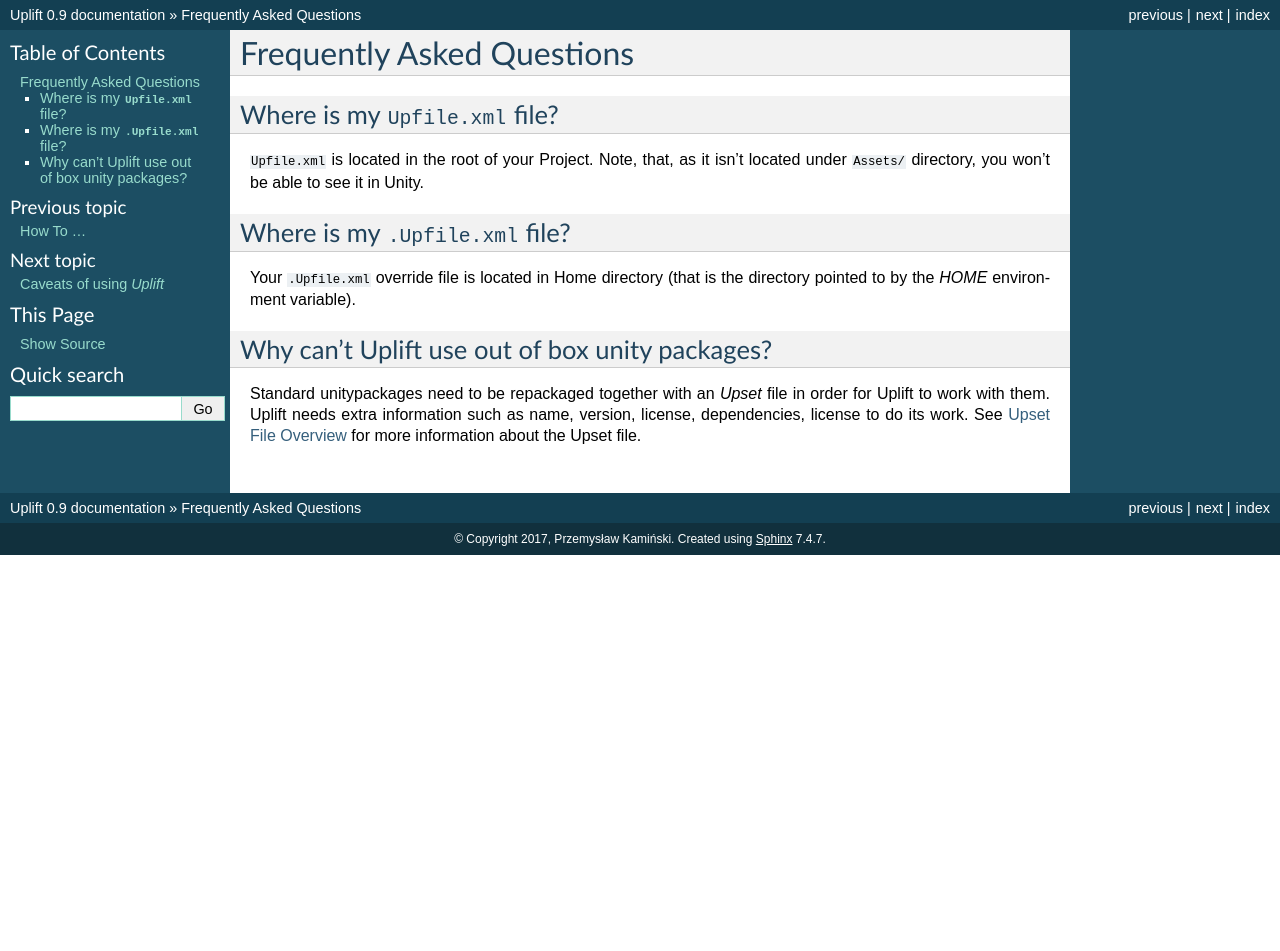
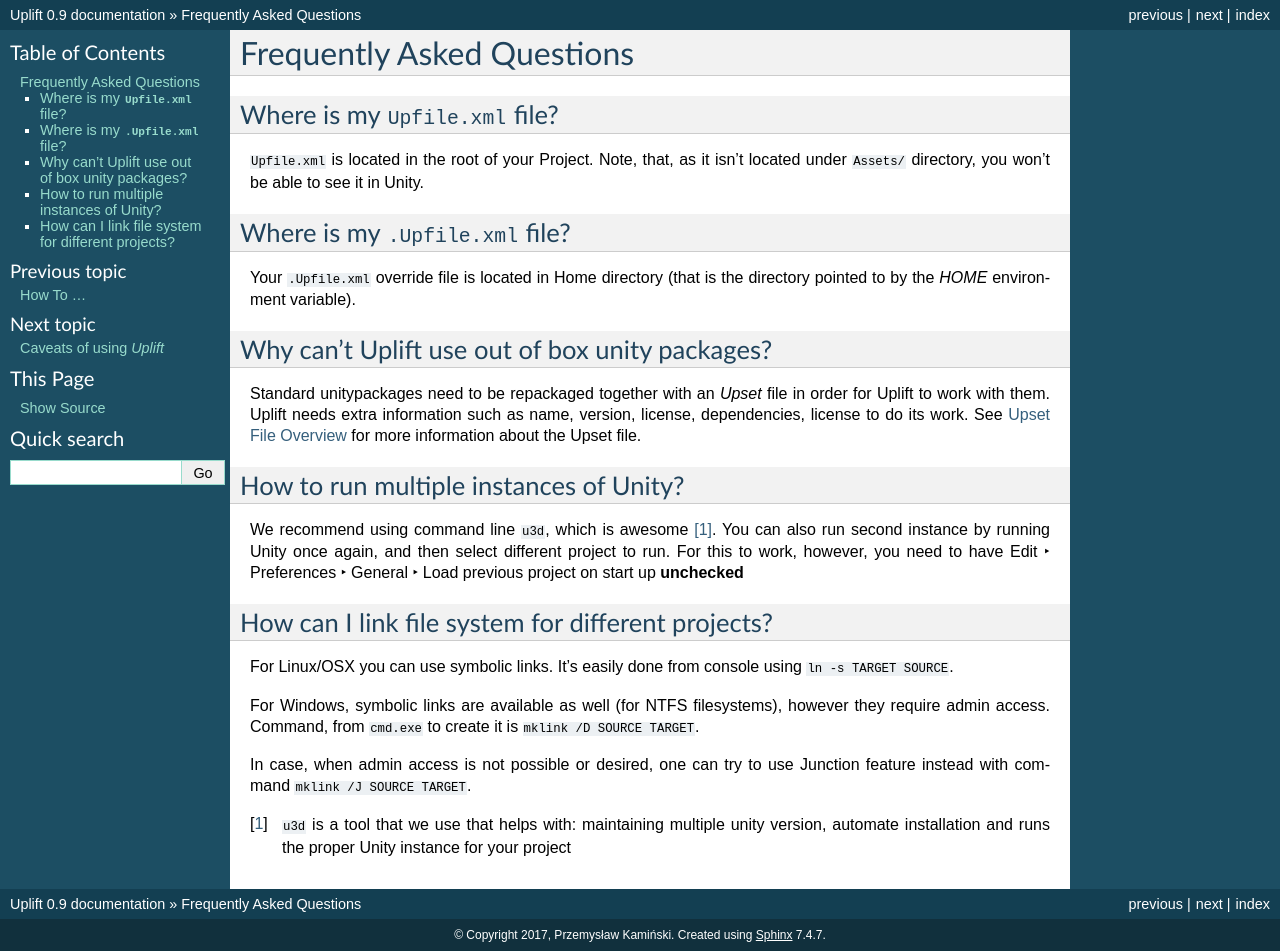
Before and after one commit to DragonBox/uplift-documentation, a Sphinx documentation site: the page built from source/faq.rst, in a window 1280 px wide. Built offline with Sphinx 7.4.7, drawn with Linux system fonts in a browser that asks for light colours; before the commit the page ends 900 px from its top, so only the background shows below that.

Commit message:
Add document: working on two projects

```diff
--- a/source/faq.rst
+++ b/source/faq.rst
@@ -15,9 +15,36 @@
 Where is my ``.Upfile.xml`` file?
 =================================
 
-Your ``.Upfile.xml`` override file is located in Home directory (that is the directory pointed to by the *HOME* environment variable).
+Your ``.Upfile.xml`` override file is located in Home directory (that is the directory pointed to by
+the *HOME* environment variable).
 
 Why can't Uplift use out of box unity packages?
 ===============================================
 
-Standard unitypackages need to be repackaged together with an *Upset* file in order for Uplift to work with them. Uplift needs extra information such as name, version, license, dependencies, license to do its work. See `../files/upset` for more information about the Upset file.
+Standard unitypackages need to be repackaged together with an *Upset* file in order for Uplift to
+work with them. Uplift needs extra information such as name, version, license, dependencies, license
+to do its work. See `../files/upset` for more information about the Upset file.
+
+.. _faq-unity-instances:
+
+How to run multiple instances of Unity?
+=======================================
+
+We recommend using command line ``u3d``, which is awesome [#u3d]_. You can also run second instance
+by running Unity once again, and then select different project to run. For this to work, however,
+you need to have :menuselection:`Edit --> Preferences --> General --> Load previous project on start up` **unchecked**
+
+How can I link file system for different projects?
+==================================================
+
+For Linux/OSX you can use symbolic links. It's easily done from console using ``ln -s TARGET SOURCE``.
+
+For Windows, symbolic links are available as well (for NTFS filesystems), however they require admin access.
+Command, from ``cmd.exe`` to create it is ``mklink /D SOURCE TARGET``.
+
+In case, when admin access is not possible or desired, one can try to use Junction feature instead with command
+``mklink /J SOURCE TARGET``.
+
+
+.. [#u3d] ``u3d`` is a tool that we use that helps with: maintaining multiple unity version,
+          automate installation and runs the proper Unity instance for your project
--- a/source/howto/index.rst
+++ b/source/howto/index.rst
@@ -12,3 +12,4 @@
 .. include:: add_external_dependency.rst
 .. include:: repackaging.rst
 .. include:: update_uplift.rst
+.. include:: working_on_two_projects.rst
```
Also changed, not shown: source/howto/working_on_two_projects.rst (added, +23 -0 lines).
